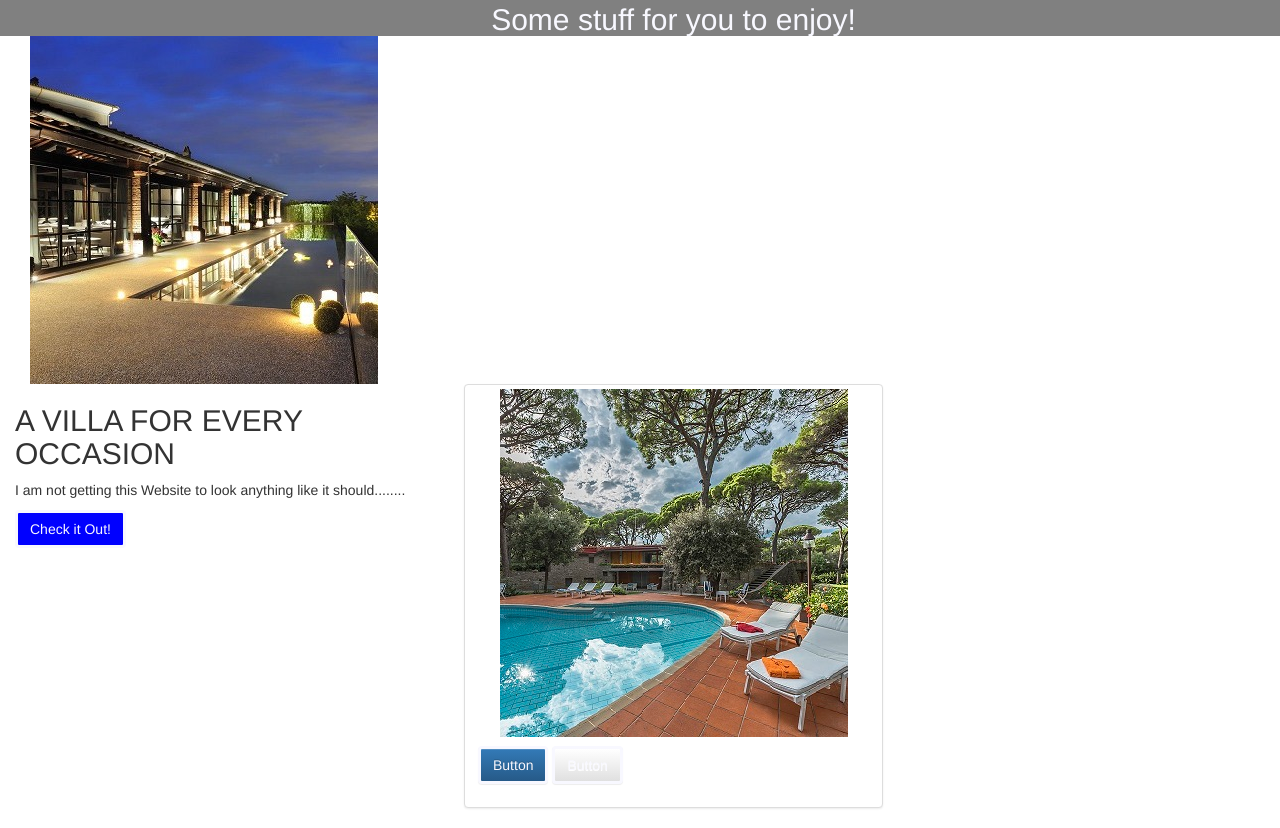
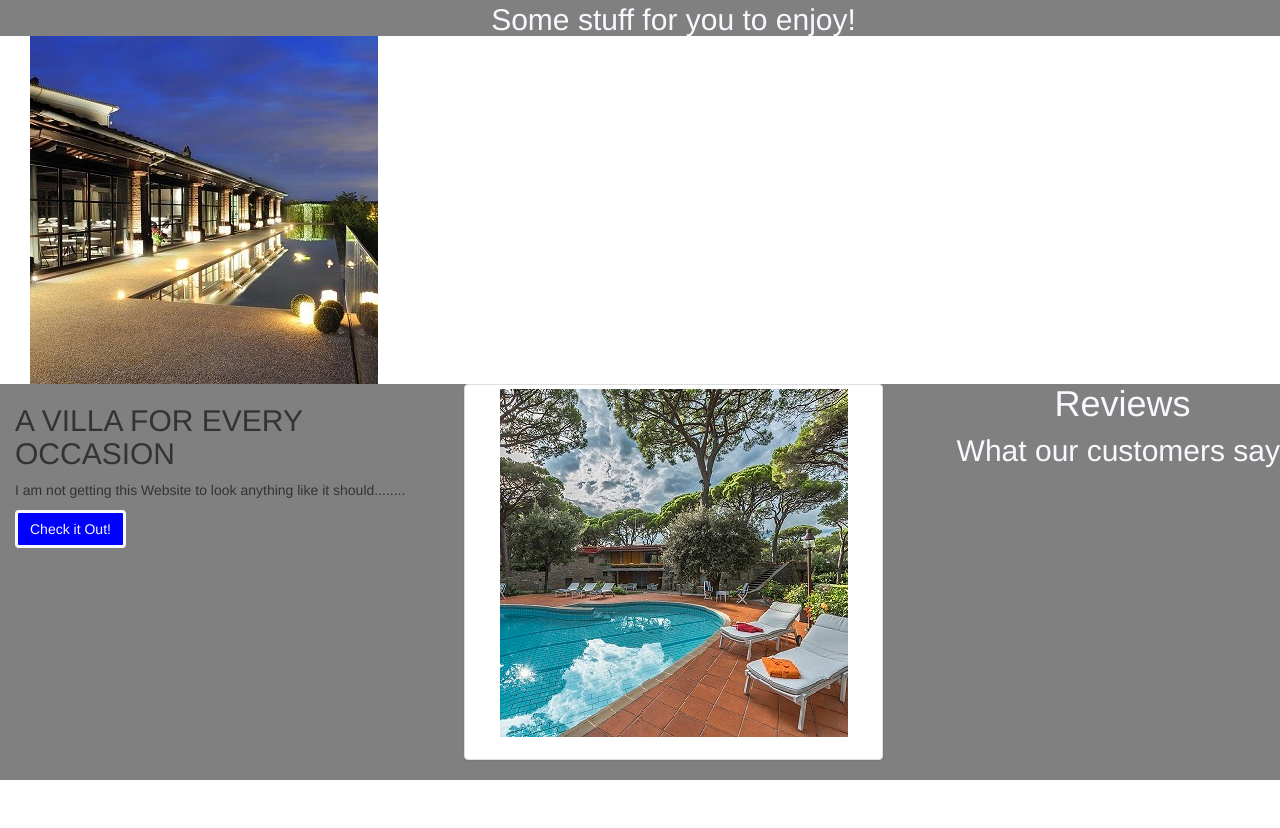
Before and after one commit to jcaraballo216/TuscanyVilla, a plain HTML site: page index.html in a window 1280 px wide. Shown: the part 1264-2092 px from the top of the page. After the commit the page ends 2044 px from the top, so only its background shows below. Drawn offline with nearby package versions, Linux system fonts and the light colour scheme.

Commit message:
Need more help

```diff
--- a/index.html
+++ b/index.html
@@ -115,10 +115,18 @@
             <div class="thumbnail">
                 <img src="images/42-348x348.jpg" />
                 <div class="caption">
-                    <p><a href="#" class="btn btn-primary" role="button">Button</a> <a href="#" class="btn btn-default" role="button">Button</a></p>
                 </div>
             </div>
         </div>
+    <!--start of reviews-->
 
+    <div class="row container-fluid spot">
+        <h1 id="local">Reviews</h1>
+        <h2 id="localOne">What our customers say!</h2>
+    </div>
+
+
+
+  <!--Struggling with this project need more time to figure out-->
 </body>
 </html>
```
